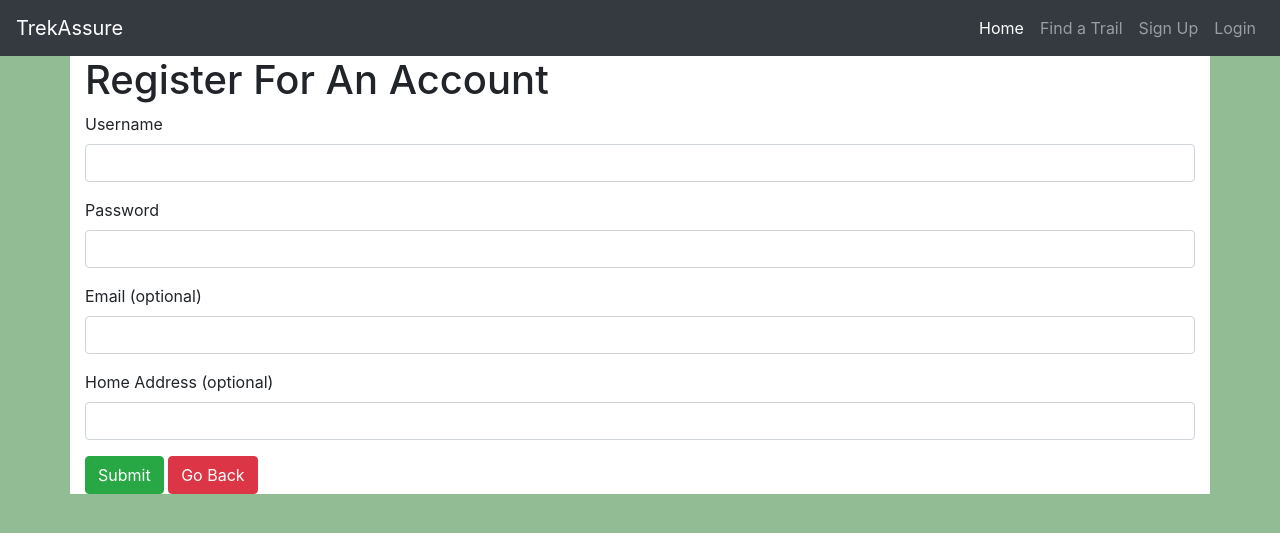
After one commit to nbry/TrekAssure, a Flask app: page /signup in a window 1280 px wide. The commit adds this page. Shown: the top 533 px of the page. Run offline with Flask 2, Linux system fonts and the light colour scheme; parts of the project's set-up code (start-up, migrations or seed data) failed here and were passed over; some libraries are stand-ins or nearby versions.

Commit message:
basic signup functionality

```diff
--- a/app.py
+++ b/app.py
@@ -1,10 +1,10 @@
 import os
 import requests
-from flask import Flask, render_template, redirect
+from flask import Flask, render_template, redirect, session, flash
 from flask_debugtoolbar import DebugToolbarExtension
 
-from forms import TrailSearchForm, SecureHikeForm
-from models import db, connect_db
+from forms import TrailSearchForm, SecureHikeForm, UserForm
+from models import db, connect_db, User
 from secrets import m_key, h_key
 from functions import (search_for_trails, get_trail, get_conditions,
                        get_geo_info, rate_difficulty, get_directions, search_for_nearest,
@@ -59,6 +59,7 @@ def search_trail_form():
                                     geo_info['lng'], radius)
 
         for trail in results:
+            robert
             trail['difficulty'] = rate_difficulty(trail['difficulty'])
 
         return render_template("/trail/search_results.html",
@@ -95,3 +96,38 @@ def secure_hike(trail_id):
 # *****************************
 # "USER"  ROUTES
 # *****************************
+
+@app.route('/signup', methods=['GET', 'POST'])
+def signup_user():
+    """ Show sign up page for a user, and handle post """
+
+    form = UserForm()
+
+    if form.validate_on_submit():
+        username = form.username.data
+        password = form.password.data
+
+        if form.email.data == "":
+            email = None
+        else:
+            email = form.email.data
+
+        if form.address.data == "":
+            address = None
+        else:
+            address = form.address.data
+
+        new_user = User.register(username, password, email, address)
+        db.session.add(new_user)
+        try:
+            db.session.commit()
+        except:
+            form.username.errors.append('Username taken')
+            return render_template('/user/signup.html', form=form)
+
+        session['user_id'] = new_user.id
+        flash('Successfully created your account.', 'success')
+        return redirect('/')
+
+    else:
+        return render_template('/user/signup.html', form=form)
--- a/forms.py
+++ b/forms.py
@@ -1,6 +1,6 @@
 from flask_wtf import FlaskForm
 from wtforms import StringField, IntegerField, SelectField, PasswordField, BooleanField
-from wtforms.validators import InputRequired
+from wtforms.validators import InputRequired, Length, Email
 
 choices = [5, 10, 15, 20, 25, 50, 100]
 
@@ -22,3 +22,12 @@ class SecureHikeForm(FlaskForm):
     # gas_station = BooleanField('gas station')
     # pharmacy = BooleanField('pharmacy')
     # police_station = BooleanField('police station')
+
+
+class UserForm(FlaskForm):
+    username = StringField("Username", validators=[InputRequired(), Length(
+        min=6, max=15, message="Username must be 6-15 characters long")])
+    password = PasswordField("Password", validators=[InputRequired(), Length(min=6)])
+    email = StringField("Email (optional)", validators=[
+                        Email("Please enter a valid email address")])
+    address = StringField("Home Address (optional)")
--- a/templates/base.html
+++ b/templates/base.html
@@ -15,6 +15,9 @@
 <body>
     <nav class="navbar sticky-top navbar-expand-lg navbar-dark bg-dark">
         <a class="navbar-brand" href="/">TrekAssure</a>
+        {% for category, message in get_flashed_messages(with_categories=True) %}
+        <span class="alert alert-{{ category }} py-0 m-0">{{ message }}</span>
+        {% endfor %}
         <button class="navbar-toggler" type="button" data-toggle="collapse" data-target="#navbarText"
             aria-controls="navbarText" aria-expanded="false" aria-label="Toggle navigation">
             <span class="navbar-toggler-icon"></span>
@@ -28,7 +31,7 @@
                     <a class="nav-link" href="/trails/search">Find a Trail</a>
                 </li>
                 <li class="nav-item">
-                    <a class="nav-link" href="#">Sign Up</a>
+                    <a class="nav-link" href="/signup">Sign Up</a>
                 </li>
                 <li class="nav-item">
                     <a class="nav-link" href="#">Login</a>
@@ -37,6 +40,8 @@
 
         </div>
     </nav>
+
+
 
     {% block content %}{% endblock %}
 
--- /dev/null
+++ b/templates/user/signup.html
@@ -0,0 +1,27 @@
+{% extends "base.html" %}
+
+{% block title %}Sign Up{% endblock %}
+
+{% block content %}
+<div class="container">
+    <h1>Register For An Account</h1>
+
+    <form method="POST">
+        {{ form.hidden_tag() }}
+        {% for field in form if field.widget.input_type != 'hidden' %}
+        <div class="form-group">
+            {{field.label}}
+            {{field(class_="form-control")}}
+            {% for err in field.errors %}
+            <small class="form-text text-danger">
+                {{err}}
+            </small>
+            {% endfor %}
+        </div>
+        {% endfor %}
+        <button class="btn btn-success btn-large">Submit</button>
+        <a href="/" class='btn btn-danger btn-large'>Go Back</a>
+    </form>
+
+</div>
+{% endblock %}
```
Also changed, not shown: models.py (+37 -0 lines), seed.py (added, +8 -0 lines).
